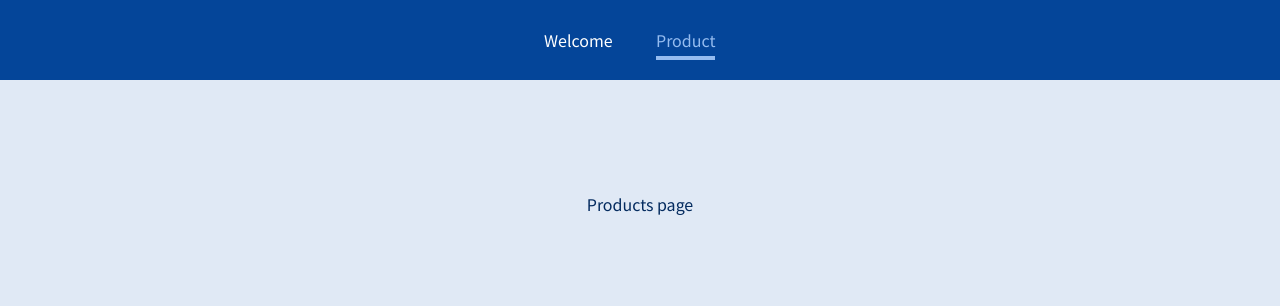
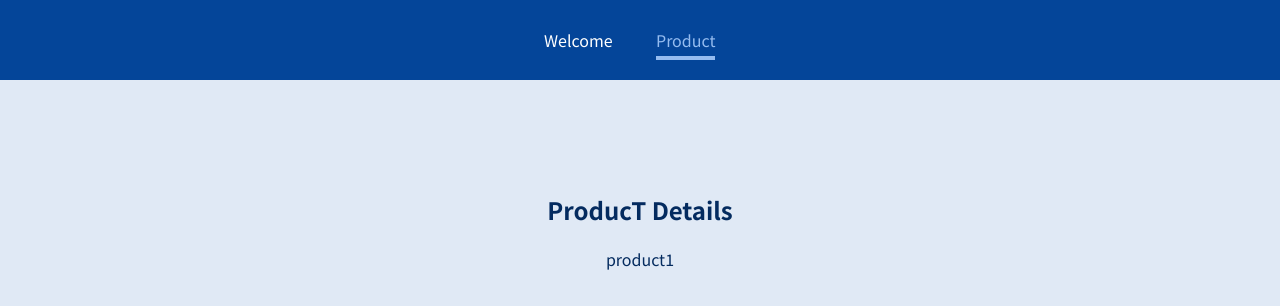
Before and after one commit to moshhasa/react_routing, a React (Create React App) app: page /products/product1 in a window 1280 px wide. Shown: the top 306 px of the page. Built offline with nearby package versions, Linux system fonts and the light colour scheme.

Commit message:
Implememted dynamic routing

```diff
--- a/src/App.js
+++ b/src/App.js
@@ -1,5 +1,6 @@
-import { Route } from "react-router";
+import { Route, Switch } from "react-router";
 import Header from "./components/Header";
+import ProductDetail from "./pages/ProductDetail";
 import Products from "./pages/Products";
 import Welcome from "./pages/Welcome";
 
@@ -8,12 +9,17 @@ function App() {
     <div>
       <Header />
       <main>
+        <Switch>
       <Route path="/welcome">
         <Welcome />
       </Route>
-      <Route path="/products">
+      <Route path="/products" exact>
         <Products />
       </Route>
+      <Route path="/products/:productId">
+        <ProductDetail/>
+      </Route>
+      </Switch>
       </main>
     </div>
   );
--- /dev/null
+++ b/src/pages/ProductDetail.js
@@ -0,0 +1,15 @@
+import React from 'react'
+import { useParams } from 'react-router'
+
+const ProductDetail = () => {
+    const params = useParams();
+
+    return (
+        <section>
+            <h1>ProducT Details</h1>
+            <p>{params.productId}</p>
+        </section>
+    )
+}
+
+export default ProductDetail
--- a/src/pages/Products.js
+++ b/src/pages/Products.js
@@ -1,10 +1,16 @@
 import React from 'react'
+import { Link } from 'react-router-dom'
 
 const Products = () => {
     return (
-        <p>
-            Products page
-        </p>
+        <section>
+            <h1>The Products Page</h1>
+            <ul>
+                <li><Link to="/products/product1">Product 1 </Link></li>
+                <li><Link to="/products/product2">Product 2 </Link></li>
+                <li><Link to="/products/product3">Product 3 </Link></li>
+            </ul>
+        </section>
     )
 }
 
```
Also changed, not shown: 1 other file (tests, documents, lock files or other folders).
